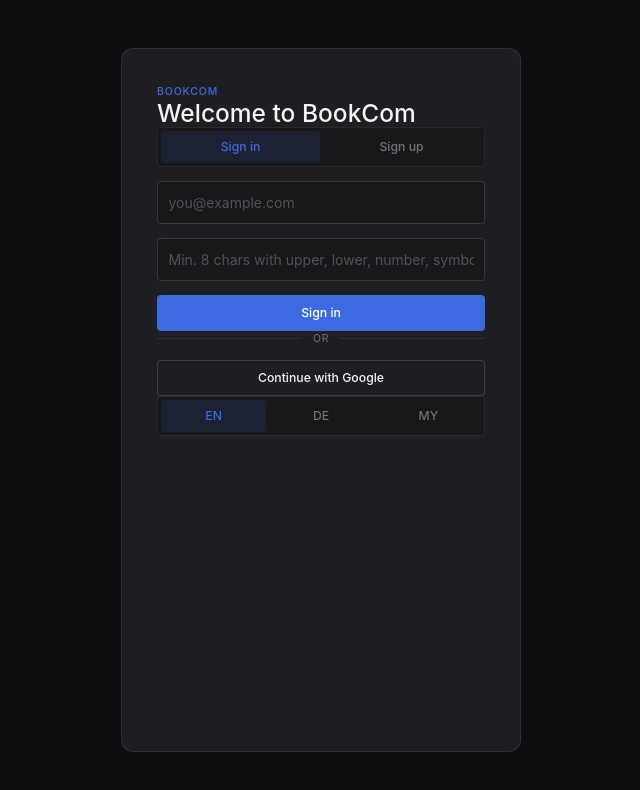
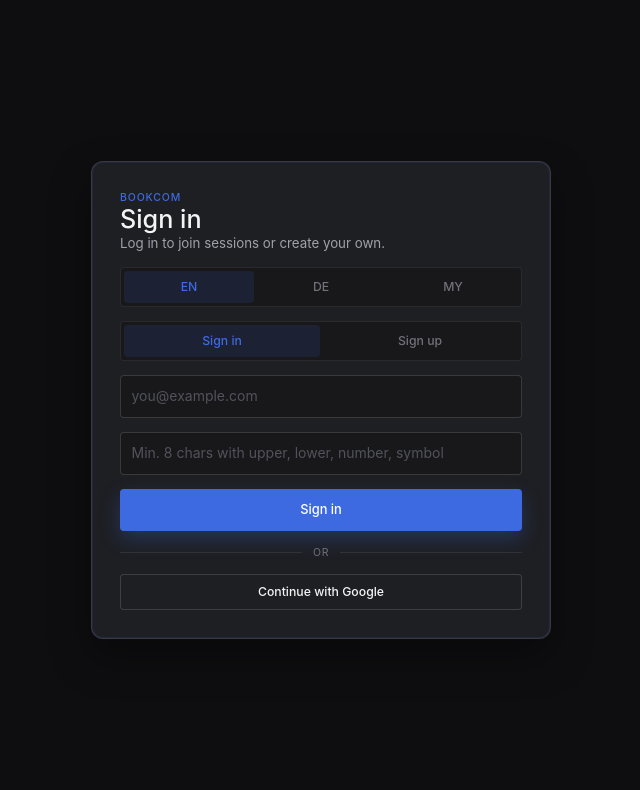
Before and after one commit to Wyco68/BookCommunity, a React (Vite) app: page /login in a window 1280 px wide. Shown: the top 790 px of the page, without its empty margins (319-959 px from the left). Built offline with nearby package versions, Linux system fonts and the light colour scheme; no server answers.

Commit message:
feat: premium login/register form

```diff
--- a/src/App.css
+++ b/src/App.css
@@ -619,6 +619,24 @@
     overflow-x: clip;
   }
 
+  .auth-shell {
+    padding: var(--space-4) var(--space-3);
+  }
+
+  .auth-premium-layout {
+    grid-template-columns: 1fr;
+    gap: var(--space-3);
+  }
+
+  .auth-premium-hero {
+    min-height: auto;
+    gap: var(--space-3);
+  }
+
+  .auth-premium-highlights {
+    grid-template-columns: 1fr;
+  }
+
   .auth-card {
     margin: 3vh auto;
     padding: var(--space-5);
@@ -634,6 +652,16 @@
 
 /* ─── Tablet ≤1024 ──────────────────────────────────────────────── */
 @media (max-width: 1024px) {
+  .auth-premium-layout {
+    grid-template-columns: 1fr;
+    max-width: 620px;
+    margin: 0 auto;
+  }
+
+  .auth-premium-hero {
+    min-height: auto;
+  }
+
   .mobile-menu-toggle {
     display: inline-flex !important;
     margin-left: 0;
--- a/src/components/AuthView.tsx
+++ b/src/components/AuthView.tsx
@@ -62,11 +62,38 @@ export function AuthView({
   const disableEmailAuth = authBusy || googleBusy || rateLimited
 
   return (
-    <main className={`shell ${canAnimate ? 'animate-fade-in' : ''}`}>
-      <section className="card auth-card">
+    <main className={`shell auth-shell ${canAnimate ? 'animate-fade-in' : ''}`}>
+      <section className="auth-premium-layout">
+        <section className="card auth-card auth-premium-form-card">
           <div>
             <p className="eyebrow">BookCom</p>
-          <h1>{t.auth.welcome}</h1>
+            <h2 className="auth-form-title">{authMode === 'sign-in' ? t.auth.signIn : t.auth.createAccount}</h2>
+            <p className="subtle auth-premium-subtitle">{t.auth.subtitle}</p>
+          </div>
+
+          <div className={`auth-switch auth-switch-corner ${canAnimate ? 'animated-pill-container' : ''}`} role="tablist" aria-label={t.language.switchLabel} ref={langRef}>
+            {canAnimate && <div className="animated-pill" style={{ ...langPill, borderRadius: 'var(--radius-xs)' }} />}
+            <button
+              type="button"
+              className={`auth-switch-option auth-switch-option-mini ${language === 'en' ? 'auth-switch-option-active' : ''}`}
+              onClick={() => onLanguageChange('en')}
+            >
+              EN
+            </button>
+            <button
+              type="button"
+              className={`auth-switch-option auth-switch-option-mini ${language === 'de' ? 'auth-switch-option-active' : ''}`}
+              onClick={() => onLanguageChange('de')}
+            >
+              DE
+            </button>
+            <button
+              type="button"
+              className={`auth-switch-option auth-switch-option-mini ${language === 'my' ? 'auth-switch-option-active' : ''}`}
+              onClick={() => onLanguageChange('my')}
+            >
+              MY
+            </button>
           </div>
 
           <form className="stack" onSubmit={onSubmit}>
@@ -116,7 +143,7 @@ export function AuthView({
 
             {authError ? <p className="error">{authError}</p> : null}
 
-          <button type="submit" className="primary" disabled={disableEmailAuth}>
+            <button type="submit" className="primary auth-premium-primary" disabled={disableEmailAuth}>
               {authBusy ? t.common.pleaseWait : authMode === 'sign-in' ? t.auth.signIn : t.auth.createAccount}
             </button>
           </form>
@@ -136,31 +163,7 @@ export function AuthView({
               {googleBusy ? t.auth.redirectingGoogle : t.auth.continueWithGoogle}
             </button>
           </div>
-
-        <div className={`auth-switch auth-switch-corner ${canAnimate ? 'animated-pill-container' : ''}`} role="tablist" aria-label={t.language.switchLabel} ref={langRef}>
-          {canAnimate && <div className="animated-pill" style={{ ...langPill, borderRadius: 'var(--radius-xs)' }} />}
-          <button
-            type="button"
-            className={`auth-switch-option auth-switch-option-mini ${language === 'en' ? 'auth-switch-option-active' : ''}`}
-            onClick={() => onLanguageChange('en')}
-          >
-            EN
-          </button>
-          <button
-            type="button"
-            className={`auth-switch-option auth-switch-option-mini ${language === 'de' ? 'auth-switch-option-active' : ''}`}
-            onClick={() => onLanguageChange('de')}
-          >
-            DE
-          </button>
-          <button
-            type="button"
-            className={`auth-switch-option auth-switch-option-mini ${language === 'my' ? 'auth-switch-option-active' : ''}`}
-            onClick={() => onLanguageChange('my')}
-          >
-            MY
-          </button>
-        </div>
+        </section>
       </section>
     </main>
   )
--- a/src/index.css
+++ b/src/index.css
@@ -547,6 +547,126 @@ select option { background: var(--surface); color: var(--text-primary); }
 }
 .auth-card h1 { font-size: 1.75rem; line-height: 1.15; }
 
+.auth-shell {
+  align-items: center;
+  padding: var(--space-6) var(--space-4);
+}
+
+.auth-premium-layout {
+  width: min(460px, 100%);
+  display: grid;
+  grid-template-columns: 1fr;
+  gap: var(--space-5);
+  align-items: stretch;
+  margin: 0 auto;
+}
+
+.auth-premium-hero {
+  margin: 0;
+  padding: clamp(1.5rem, 3vw, 2.5rem);
+  min-height: 560px;
+  display: flex;
+  flex-direction: column;
+  justify-content: center;
+  gap: var(--space-4);
+  border-color: rgba(62, 106, 225, 0.2);
+  background:
+    radial-gradient(130% 80% at 95% 0%, rgba(62, 106, 225, 0.22), transparent 58%),
+    linear-gradient(165deg, rgba(255, 255, 255, 0.02), rgba(62, 106, 225, 0.08)),
+    var(--surface-raised);
+}
+
+.auth-premium-hero h1 {
+  font-family: Georgia, 'Times New Roman', serif;
+  font-weight: 500;
+  font-size: clamp(2rem, 4.2vw, 3rem);
+  line-height: 1.06;
+  letter-spacing: -0.01em;
+}
+
+.auth-premium-subtitle {
+  max-width: 42ch;
+  font-size: 0.95rem;
+  color: var(--text-secondary);
+}
+
+.auth-premium-highlights {
+  display: grid;
+  grid-template-columns: repeat(3, minmax(0, 1fr));
+  gap: var(--space-2);
+  margin-top: var(--space-2);
+}
+
+.auth-premium-highlight {
+  margin: 0;
+  border: 1px solid var(--border);
+  border-radius: var(--radius-md);
+  background: rgba(0, 0, 0, 0.18);
+  padding: var(--space-3);
+  display: grid;
+  gap: 2px;
+}
+
+.auth-premium-highlight-value {
+  margin: 0;
+  color: var(--electric-blue);
+  font-size: 0.72rem;
+  font-weight: 500;
+  letter-spacing: 0.08em;
+  text-transform: uppercase;
+}
+
+.auth-premium-highlight-label {
+  margin: 0;
+  color: var(--text-primary);
+  font-size: 0.84rem;
+  font-weight: 500;
+}
+
+.auth-premium-signals {
+  display: flex;
+  flex-wrap: wrap;
+  gap: var(--space-2);
+  margin-top: var(--space-2);
+}
+
+.auth-premium-signals .pill {
+  background: rgba(62, 106, 225, 0.14);
+  border-color: rgba(62, 106, 225, 0.24);
+  color: #d6e2ff;
+}
+
+.auth-premium-form-card {
+  margin: 0;
+  width: 100%;
+  max-width: none;
+  align-self: center;
+  padding: clamp(1.25rem, 3vw, 2rem);
+  display: grid;
+  gap: var(--space-4);
+  position: relative;
+  border-color: rgba(255, 255, 255, 0.12);
+  box-shadow:
+    0 18px 40px rgba(0, 0, 0, 0.35),
+    0 0 0 1px rgba(62, 106, 225, 0.12) inset;
+}
+
+.auth-form-title {
+  margin: 0;
+  font-size: clamp(1.35rem, 2.4vw, 1.8rem);
+  line-height: 1.15;
+}
+
+.auth-premium-primary {
+  min-height: 42px;
+  font-size: 0.92rem;
+  box-shadow: 0 8px 20px rgba(62, 106, 225, 0.28);
+}
+
+.auth-premium-primary:hover:not(:disabled) {
+  box-shadow: 0 12px 24px rgba(62, 106, 225, 0.36);
+}
+
 /* Auth mode switcher */
 .auth-switch {
   display: grid;
```
Lines whose indentation alone changed are shown as unchanged.
